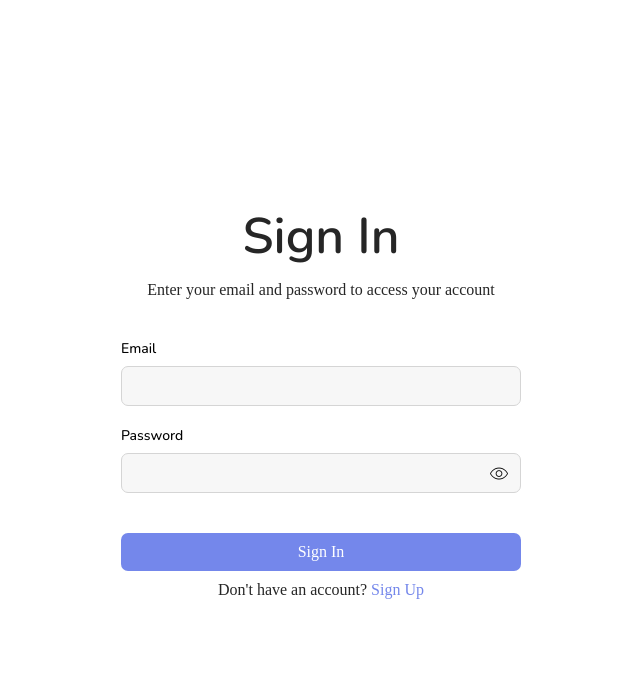
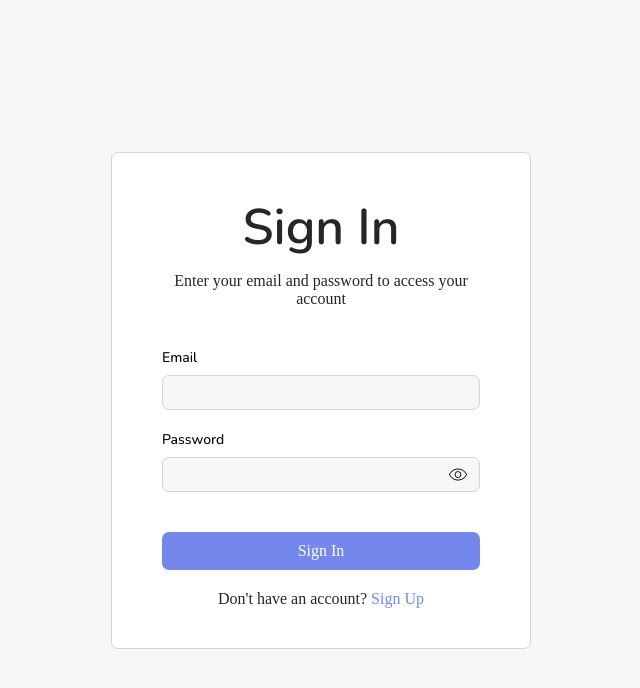
Before and after one commit to Alisher1403/individual-project, a React (Vite) app: page /login in a window 1280 px wide. Shown: the top 688 px of the page, without its empty margins (319-959 px from the left). Built offline with nearby package versions, Linux system fonts and the light colour scheme; a web font is replaced by a local one.

Commit message:
changes in style

```diff
--- a/src/assets/fonts/fonts.css
+++ b/src/assets/fonts/fonts.css
@@ -21,3 +21,9 @@
   src: url(./Nunito-SemiBold.ttf);
   font-display: swap;
 }
+
+@font-face {
+  font-family: "Nunito-Bold";
+  src: url(./Nunito-Bold.ttf);
+  font-display: swap;
+}
--- a/src/components/Comment.tsx
+++ b/src/components/Comment.tsx
@@ -7,6 +7,7 @@ import { Options } from "ui";
 import CommentEditor from "./CommentEditor";
 import { api } from "store/reducers";
 import { useSearchParams } from "hooks";
+import parse from "html-react-parser";
 
 interface Props {
   element: any;
@@ -45,7 +46,7 @@ const Comment: FC<Props> = ({ element }) => {
         <CommentEditor onCancel={() => setEdit(false)} open={true} element={element} />
       ) : (
         <Content>
-          <div className="logo">
+          <div className="img">
             {element?.user_data.img ? (
               <img src={element?.user_data.img} alt="" />
             ) : (
@@ -61,7 +62,7 @@ const Comment: FC<Props> = ({ element }) => {
                   <div>{element?.changed ? "(changed)" : ""}</div>
                 </div>
                 <div className="body">
-                  <div className="text">{element.text}</div>
+                  <div className="text">{parse(element.text)}</div>
                 </div>
                 <div className="footer">
                   <button className="btn" onClick={() => setLike()}>
@@ -104,10 +105,10 @@ const Content = styled.div`
   color: var(--text-color);
   display: flex;
   align-items: flex-start;
-  column-gap: 15px;
   border-bottom: 1px solid var(--border-color-light);
 
-  .logo {
+  .img {
+    min-width: 40px;
     width: 40px;
     margin-top: 2px;
     aspect-ratio: 1/1;
@@ -122,6 +123,14 @@ const Content = styled.div`
     line-height: 0;
     user-select: none;
     font-family: var(--font-regular);
+    margin-right: 15px;
+
+    @media screen and (max-width: 700px) {
+      min-width: 30px;
+      width: 30px;
+      font-size: 18px;
+      margin-right: 7px;
+    }
   }
 
   .main-wrapper {
@@ -132,7 +141,7 @@ const Content = styled.div`
     .main {
       .header {
         display: flex;
-        column-gap: 10px;
+        column-gap: 7px;
         font-size: 12px;
         align-items: center;
         margin-bottom: 3px;
@@ -141,8 +150,12 @@ const Content = styled.div`
         .name {
           font-family: var(--font-semiBold);
           color: var(--title-color);
-          font-weight: 700;
+          font-weight: normal;
           font-size: 16px;
+
+          @media screen and (max-width: 700px) {
+            font-size: 13px;
+          }
         }
       }
 
--- a/src/components/CommentEditor.tsx
+++ b/src/components/CommentEditor.tsx
@@ -42,21 +42,20 @@ const CommentEditor: FC<Props> = ({ onCancel, open = false, element }) => {
   useEffect(() => {
     if (element && ref.current) {
       ref.current?.focus();
-      ref.current.textContent = element.text;
+      ref.current.innerHTML = element.text;
     }
   }, []);
 
   async function submit() {
-    const value = ref.current;
-    if (value && value.textContent) {
+    const value = ref.current?.innerHTML;
+
+    if (value) {
       if (element) {
-        await dispatch(
-          api.vacancy.comments.update({ vacancy_id, id: element.id, value: value.textContent?.trim() })
-        ).then(() => {
+        await dispatch(api.vacancy.comments.update({ vacancy_id, id: element.id, value: value.trim() })).then(() => {
           cancel();
         });
       } else {
-        await dispatch(api.vacancy.comments.post({ vacancy_id, value: value.textContent?.trim() })).then(() => {
+        await dispatch(api.vacancy.comments.post({ vacancy_id, value: value.trim() })).then(() => {
           cancel();
         });
       }
@@ -67,7 +66,7 @@ const CommentEditor: FC<Props> = ({ onCancel, open = false, element }) => {
     <Container>
       <div className="new-comment">
         <div className="body">
-          <div className="logo">{profile.img ? <img src={profile.img} alt="" /> : profile.name[0]?.toUpperCase()}</div>
+          <div className="img">{profile.img ? <img src={profile.img} alt="" /> : profile.name[0]?.toUpperCase()}</div>
           <div className="comment-input-wrapper">
             <div
               className="comment-input"
@@ -101,9 +100,19 @@ const CommentEditor: FC<Props> = ({ onCancel, open = false, element }) => {
 export default CommentEditor;
 
 const Container = styled.div`
+  padding: 15px 0;
+
   .new-comment {
+    width: 100%;
+
     .body {
-      .logo {
+      display: flex;
+      align-items: flex-start;
+      margin-bottom: 10px;
+      width: 100%;
+
+      .img {
+        min-width: 40px;
         width: 40px;
         margin-top: 2px;
         aspect-ratio: 1/1;
@@ -118,7 +127,72 @@ const Container = styled.div`
         line-height: 0;
         user-select: none;
         font-family: var(--font-regular);
+        margin-right: 15px;
+
+        @media screen and (max-width: 700px) {
+          min-width: 30px;
+          width: 30px;
+          font-size: 18px;
+          margin-right: 7px;
+        }
       }
+
+      .comment-input-wrapper {
+        flex: 1;
+        overflow: hidden;
+
+        .comment-input {
+          border: none;
+          background: none;
+          outline: none;
+          resize: none;
+          border-bottom: 0.5px solid var(--border-color-dark);
+          padding: 5px 0;
+          font-family: var(--font-regular);
+          color: var(--text-color);
+          font-size: 16px;
+          transition: 0.1s;
+
+          &::placeholder {
+            color: var(--placeholder-color);
+          }
+
+          &:focus {
+            border-bottom: 0.5px solid var(--border-color-black);
+          }
+        }
+      }
+    }
+
+    .footer {
+      margin-bottom: 5px;
+
+      .buttons-wrapper {
+        display: flex;
+        justify-content: flex-end;
+        align-items: center;
+        column-gap: 5px;
+
+        .button {
+          font-family: var(--font-semiBold);
+          color: var(--title-color);
+          border: 0.5px solid var(--border-color);
+          padding: 5px 15px;
+          font-size: 15px;
+          cursor: pointer;
+          border-radius: 5px;
+          background: var(--element-background);
+
+          &[data-primary] {
+            background-color: var(--element-color);
+            color: white;
+          }
+        }
+      }
+    }
+
+    .footer-margin {
+      margin-bottom: 25px;
     }
   }
 `;
--- a/src/index.css
+++ b/src/index.css
@@ -17,6 +17,7 @@
   --font-regular: "Nunito-Regular";
   --font-medium: "Nunito-Medium";
   --font-semiBold: "Nunito-SemiBold";
+  --font-bold: "Nunito-Bold";
 
   /* title */
   --h3-size: 23px;
--- a/src/layouts/MainLayout.tsx
+++ b/src/layouts/MainLayout.tsx
@@ -54,16 +54,17 @@ const MainContent = styled.div`
   width: 100%;
   background-color: var(--content-background);
 
-  @media screen and (max-width: 1100px) {
-    padding: 0 30px;
-  }
-
-  @media screen and (max-width: 700px) {
-    padding: 0;
-  }
-
   .main-container {
     max-width: 1100px;
     margin: 0 auto;
+    padding: 0 20px;
+
+    @media screen and (max-width: 1100px) {
+      padding: 0 30px;
+    }
+
+    @media screen and (max-width: 700px) {
+      padding: 0 15px;
+    }
   }
 `;
--- a/src/pages/Login.tsx
+++ b/src/pages/Login.tsx
@@ -60,11 +60,16 @@ const Container = styled.div`
   justify-content: center;
   align-items: center;
   height: 100vh;
+  background-color: var(--content-background);
 `;
 
 const Content = styled.div`
-  max-width: 400px;
+  max-width: 420px;
   width: 100%;
+  border: 1px solid var(--border-color);
+  padding: 40px 50px;
+  background-color: var(--element-background);
+  border-radius: 7px;
 
   .title {
     font-size: 50px;
@@ -93,10 +98,12 @@ const Content = styled.div`
     .form-content {
       display: flex;
       flex-direction: column;
+      align-items: center;
       row-gap: 10px;
 
       .input-container {
         margin: 5px 0;
+        width: 100%;
 
         .input-label {
           font-size: 14px;
@@ -106,8 +113,7 @@ const Content = styled.div`
         }
 
         .input-wrapper {
-          width: 100%;
-          height: 40px;
+          height: 35px;
           display: flex;
           justify-content: space-between;
           align-items: center;
@@ -119,7 +125,8 @@ const Content = styled.div`
           input {
             border: none;
             outline: none;
-            padding: 10px;
+            height: 100%;
+            padding: 0 10px;
             outline: none;
             width: 100%;
             background: none;
@@ -155,7 +162,7 @@ const Content = styled.div`
       color: white;
       border-radius: 7px;
       margin-top: 25px;
-      margin-bottom: 10px;
+      margin-bottom: 20px;
       cursor: pointer;
     }
   }
--- a/src/pages/VacancyPost.tsx
+++ b/src/pages/VacancyPost.tsx
@@ -102,12 +102,11 @@ const VacancyPost: FC = () => {
                 : null}
             </ul>
             {/*  */}
-            <div className="loading-animation" data-loading={comments.loading}>
+            <div className="loading-animation" ref={comments.observer} data-loading={comments.loading}>
               <div className="loader"></div>
               <p>Loading...</p>
             </div>
             {/*  */}
-            <div ref={comments.observer}></div>
           </Section_3>
         </Content>
       </div>
@@ -222,6 +221,8 @@ const Section_2 = styled.div`
     font-size: 15px;
     margin-bottom: 10px;
     color: var(--title-color-light);
+    font-family: var(--font-bold);
+    font-weight: normal;
   }
 
   .description {
@@ -231,6 +232,8 @@ const Section_2 = styled.div`
     h2 {
       font-size: 16px;
       color: var(--title-color);
+      font-family: var(--font-bold);
+      font-weight: normal;
       margin-top: 20px;
       margin-bottom: 3px;
     }
@@ -303,89 +306,11 @@ const Section_3 = styled.div`
 
     h2 {
       color: var(--title-color);
-      font-size: 20px;
-    }
-  }
-
-  .new-comment {
-    width: 100%;
-
-    .body {
-      display: flex;
-      align-items: flex-start;
-      column-gap: 10px;
-      margin-bottom: 10px;
-      width: 100%;
-
-      .img {
-        height: 35px;
-        aspect-ratio: 1/1;
-        background: var(--element-color);
-        color: white;
-        font-family: var(--font-semiBold);
-        font-size: 16px;
-        display: flex;
-        justify-content: center;
-        align-items: center;
-        border-radius: 50%;
-      }
-
-      .comment-input-wrapper {
-        flex: 1;
-        overflow: hidden;
-
-        .comment-input {
-          border: none;
-          background: none;
-          outline: none;
-          resize: none;
-          border-bottom: 0.5px solid var(--border-color-dark);
-          padding: 5px 0;
-          font-family: var(--font-regular);
-          color: var(--text-color);
-          font-size: 16px;
-          transition: 0.1s;
-
-          &::placeholder {
-            color: var(--placeholder-color);
-          }
-
-          &:focus {
-            border-bottom: 0.5px solid var(--border-color-black);
-          }
-        }
-      }
-    }
-
-    .footer {
-      margin-bottom: 5px;
-
-      .buttons-wrapper {
-        display: flex;
-        justify-content: flex-end;
-        align-items: center;
-        column-gap: 5px;
-
-        .button {
-          font-family: var(--font-semiBold);
-          color: var(--title-color);
-          border: 0.5px solid var(--border-color);
-          padding: 5px 15px;
-          font-size: 15px;
-          cursor: pointer;
-          border-radius: 5px;
-          background: var(--element-background);
-
-          &[data-primary] {
-            background-color: var(--element-color);
-            color: white;
-          }
-        }
-      }
-    }
-
-    .footer-margin {
-      margin-bottom: 25px;
+      font-family: var(--font-bold);
+      font-size: 18px;
+      font-weight: normal;
+      font-family: var(--font-bold);
+      font-weight: normal;
     }
   }
 
--- a/src/store/reducers/vacancy.ts
+++ b/src/store/reducers/vacancy.ts
@@ -210,6 +210,7 @@ const GetComments = createAsyncThunk("GetComments", async (vacancy_id: string, {
   dispatch(vacancy.actions.commentsLoading(true));
   const params = { p_post_id: vacancy_id, p_from_id: last_id, p_limit: config.commentsPerLoad, p_user_id: user_id };
   const { data } = await supabase.rpc("get_comments", params);
+  console.log(data);
 
   dispatch(vacancy.actions.commentsLoading(false));
 
```
Also changed, not shown: src/assets/fonts/Nunito-Bold.ttf (added), 1 other file (tests, documents, lock files or other folders).
